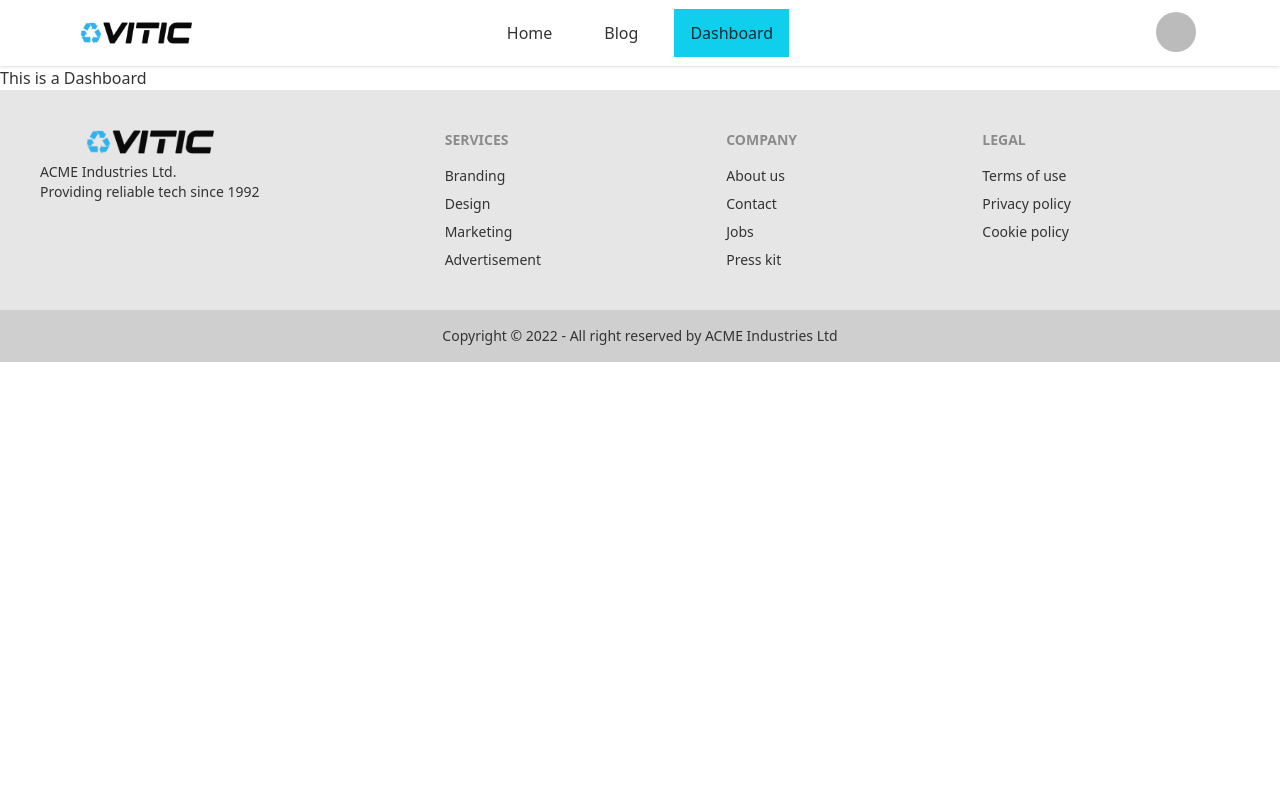
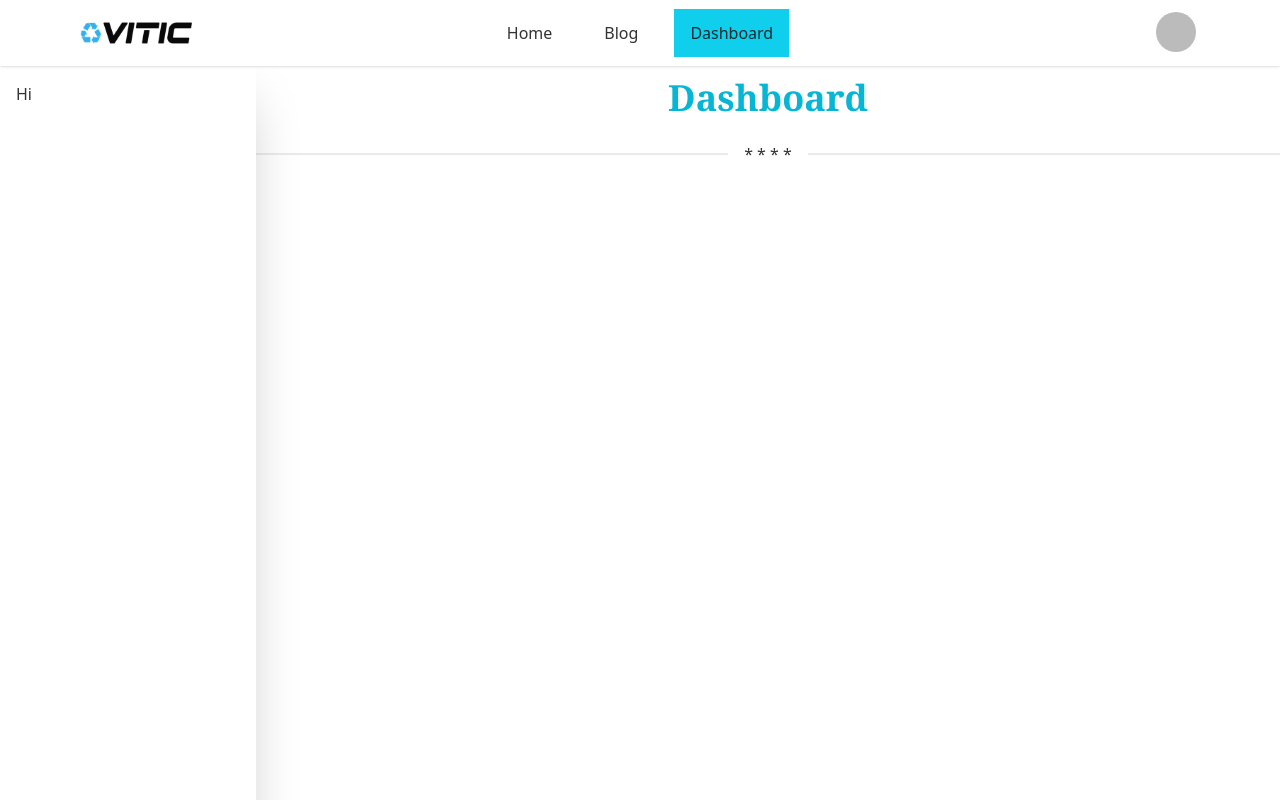
Before and after one commit to Mosiur411/manufacturer-website-client, a React (Create React App) app: page /dashboard in a window 1280 px wide. Shown: the top 800 px of the page. Built offline with nearby package versions, Linux system fonts and the light colour scheme; no server answers; sample sign-in values are in the browser's storage.

Commit message:
Dashboard

```diff
--- a/src/App.js
+++ b/src/App.js
@@ -12,8 +12,9 @@ import Login from './componnets/pages/Login/Login';
 import Register from './componnets/pages/Register/Register';
 import { ToastContainer } from 'react-toastify';
 import Dashboard from './componnets/pages/Dashboard/Dashboard';
+import RequireAuth from './componnets/shared/RequireAuth';
 function App() {
-  useEffect(()=>{
+  useEffect(() => {
     AOS.init();
   })
   return (
@@ -22,13 +23,15 @@ function App() {
       <Routes>
         <Route path="/" element={<Home />} />
         <Route path="blog" element={<Blog />} />
-        <Route path="dashboard" element={<Dashboard />} />
+        <Route path="dashboard" element={<RequireAuth>
+          <Dashboard />
+        </RequireAuth>} />
         <Route path="register" element={<Register />} />
         <Route path="login" element={<Login />} />
         <Route path="*" element={<NotFound />} />
       </Routes>
       <Footer></Footer>
-      <ToastContainer/>
+      <ToastContainer />
     </div>
   );
 }
--- a/src/componnets/pages/Dashboard/Dashboard.js
+++ b/src/componnets/pages/Dashboard/Dashboard.js
@@ -1,10 +1,24 @@
 import React from 'react';
+import { Link } from 'react-router-dom';
 
 const Dashboard = () => {
     return (
-        <div>
-            This is a Dashboard
+        <div class="drawer drawer-mobile">
+            <input id="my-drawer-2" type="checkbox" class="drawer-toggle" />
+            <div class="drawer-content">
+                <h1 className='text-center text-4xl p-3 font-serif font-bold text-cyan-500'>Dashboard</h1>
+                <div class="divider"> * * * *</div>
+
+            </div>
+            <div class="drawer-side  shadow-2xl">
+                <label for="my-drawer-2" class="drawer-overlay"></label>
+                <ul class="menu p-4 overflow-y-auto w-64 bg-base-100 text-base-content">
+                    <li>Hi</li>
+                </ul>
+
+            </div>
         </div>
+
     );
 };
 
--- a/src/componnets/pages/Login/Login.js
+++ b/src/componnets/pages/Login/Login.js
@@ -5,7 +5,7 @@ import login from '../../../assets/login.png';
 import google from '../../../assets/gogle.png'
 import auth from '../../../firebase.init';
 import { useSignInWithEmailAndPassword, useSignInWithGoogle } from 'react-firebase-hooks/auth';
-import { Link, useNavigate } from 'react-router-dom';
+import { Link, useLocation, useNavigate } from 'react-router-dom';
 import { toast } from 'react-toastify';
 const Login = () => {
     /* ================== auth ======================  */
@@ -20,9 +20,11 @@ const Login = () => {
         }
     };
     const Navigate = useNavigate()
+    const location = useLocation();
+    const from = location.state?.from?.pathname || "/";
     if (user || GoogleUser) {
         toast(`Hello email Verify code `)
-        Navigate('/')
+        Navigate(from, { replace: true });
     }
     return (
         <div>
--- a/src/componnets/shared/Navbar.js
+++ b/src/componnets/shared/Navbar.js
@@ -10,7 +10,7 @@ const Navbar = () => {
     /* ================= auth =================== */
     const [user, loading, error] = useAuthState(auth);
     if (loading) {
-       return <Spinner></Spinner>;
+        return <Spinner></Spinner>;
     }
     const logout = () => {
         toast("success logout")
@@ -20,7 +20,9 @@ const Navbar = () => {
     const NavbarMenu = [
         <li key='1'><NavLink to='/'>Home</NavLink></li>,
         <li key='2'><NavLink to='/blog'>Blog</NavLink></li>,
-        <li key='3'>{user && <NavLink to='/dashboard'>Dashboard</NavLink>}</li>
+        <li key='3'>{user && <NavLink to='/dashboard'>Dashboard</NavLink>}</li>,
+        <label key='4' for="my-drawer-2" className='my-5 btn bg-primary-content lg:hidden'>Open Dashboard</label>
+
     ]
     const Profile = [
         <li key='1'><NavLink to='/myProfile'>My Profile</NavLink></li>,
--- a/src/componnets/shared/RequireAuth.js
+++ b/src/componnets/shared/RequireAuth.js
@@ -1,11 +1,18 @@
-import React from 'react';
+import { useAuthState } from "react-firebase-hooks/auth";
+import { Navigate, useLocation } from "react-router-dom";
+import auth from "../../firebase.init";
+import Spinner from "./Spinner";
 
-const RequireAuth = () => {
-    return (
-        <div>
+function RequireAuth({ children }) {
+    const [user, loading] = useAuthState(auth);
+    const location = useLocation();
+    if (loading) {
+        return <Spinner></Spinner>
+    }
+    if (!user) {
+        return <Navigate to="/login" state={{ from: location }} replace />;
+    }
 
-        </div>
-    );
-};
-
+    return children;
+}
 export default RequireAuth;
```
